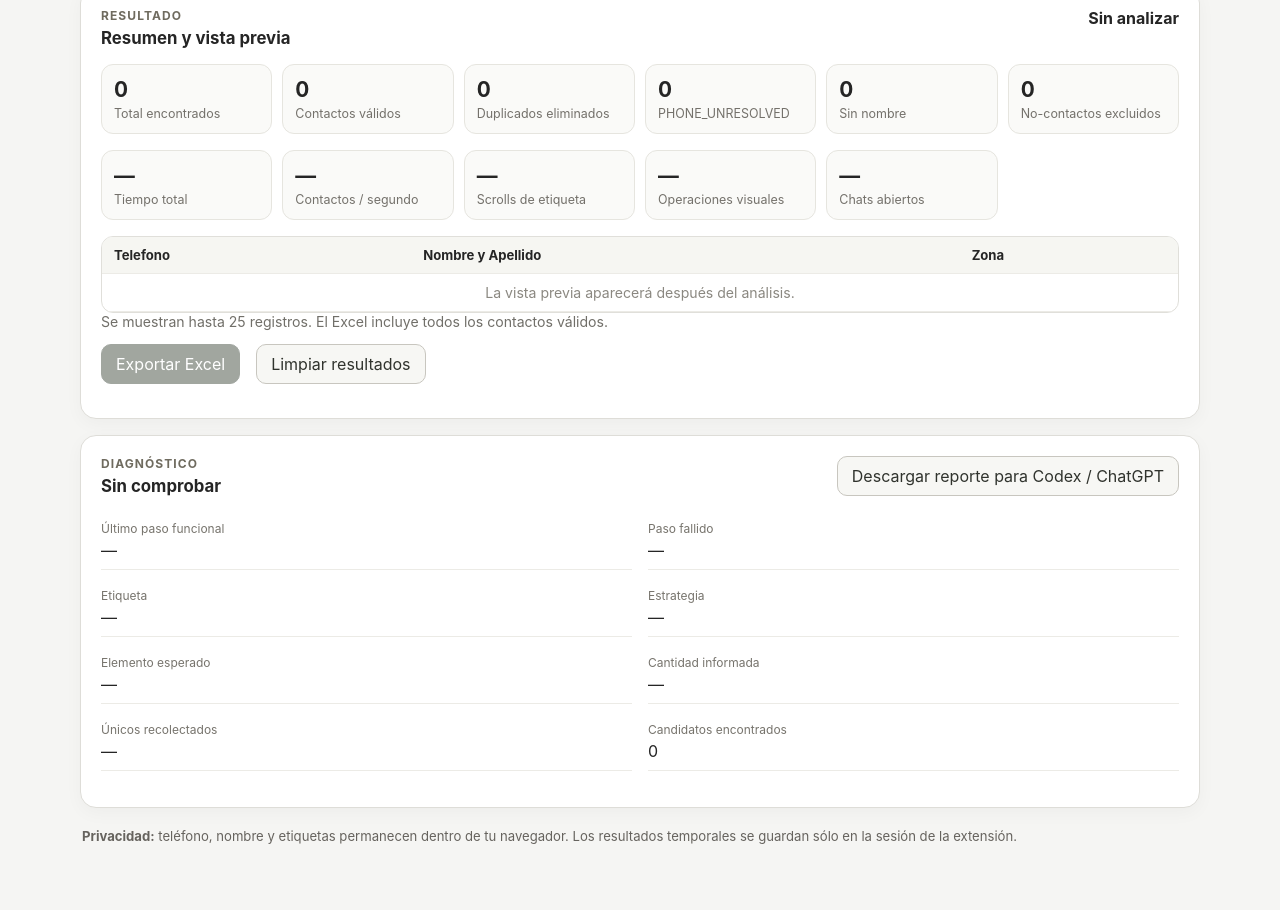
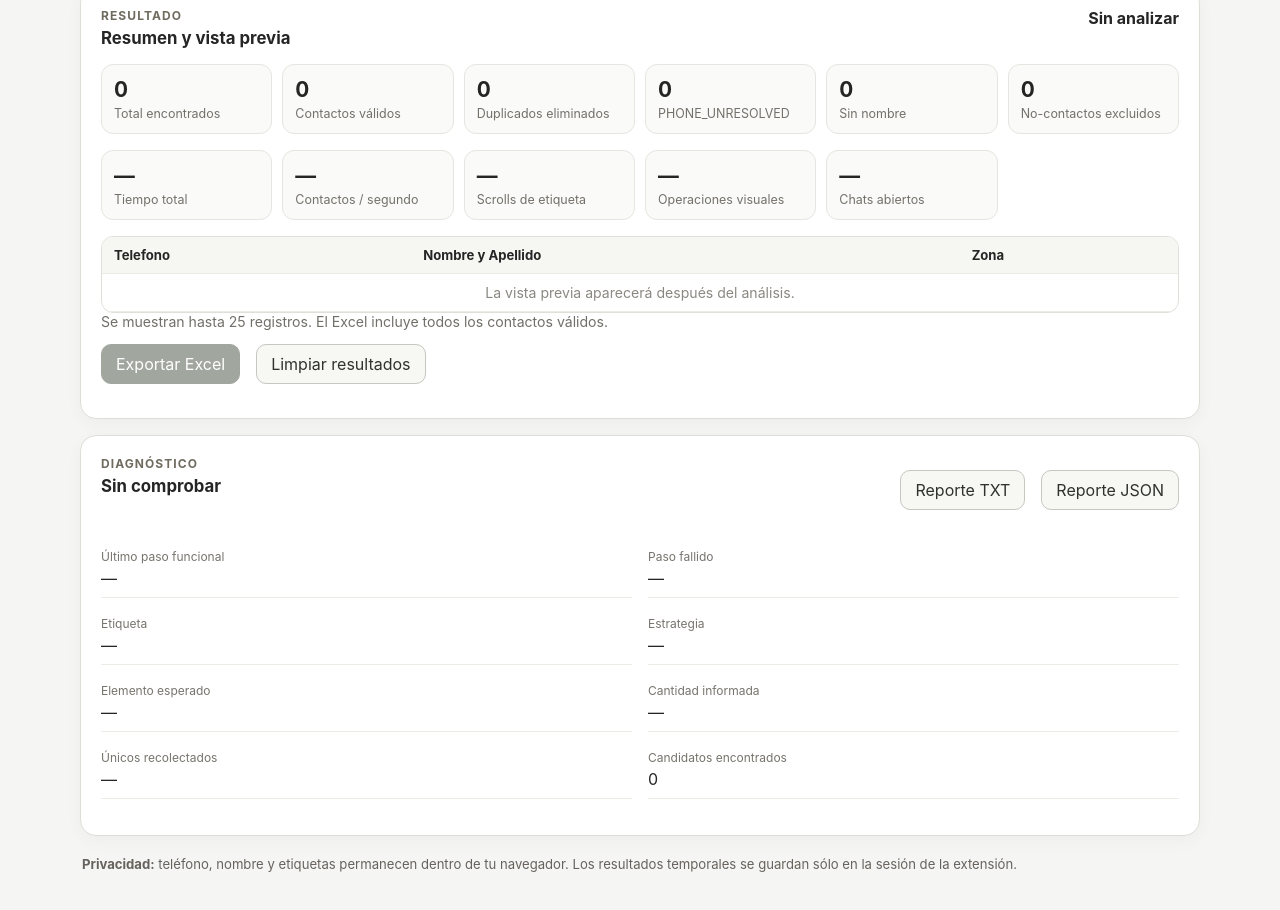
Before and after one commit to AgustinBazanUB/Flor-Mia-WhatsApp-Sender, a browser extension: page src/contact-export/page.html in a window 1280 px wide. Shown: the part 850-1760 px from the top of the page. Drawn offline with Linux system fonts and the light colour scheme.

Commit message:
diag: expose JSON contact export report

```diff
--- a/src/contact-export/page.html
+++ b/src/contact-export/page.html
@@ -132,7 +132,10 @@
             <span class="eyebrow">Diagnóstico</span>
             <h2 id="diagnostic-status">Sin comprobar</h2>
           </div>
-          <button id="codex-report" class="button button--secondary" type="button">Descargar reporte para Codex / ChatGPT</button>
+          <div class="actions">
+            <button id="codex-report" class="button button--secondary" type="button">Reporte TXT</button>
+            <button id="codex-json" class="button button--secondary" type="button">Reporte JSON</button>
+          </div>
         </div>
         <dl class="diagnostic-grid">
           <div><dt>Último paso funcional</dt><dd id="diagnostic-last">—</dd></div>
```
